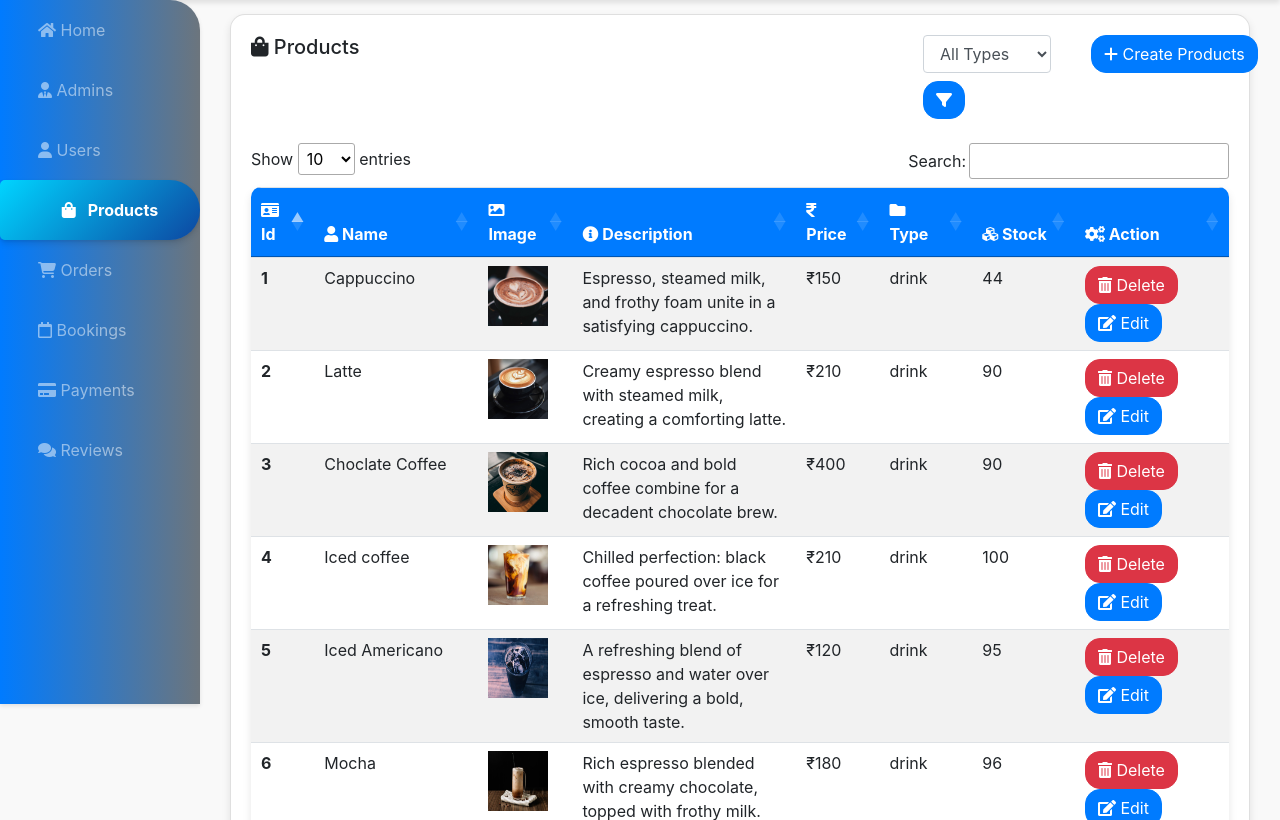
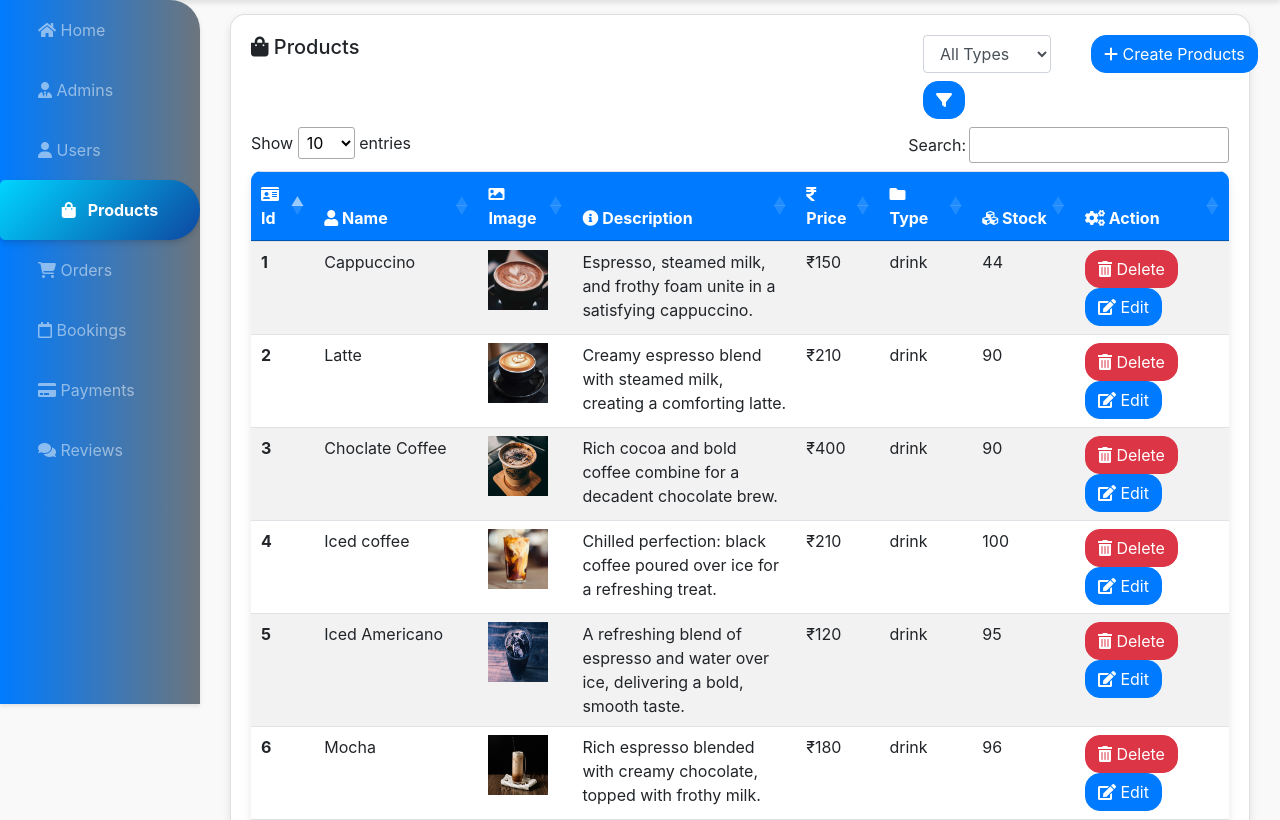
Before and after one commit to Arunabh97/Coffee-Blend, a PHP site: page /coffee-blend/admin-panel/products-admins/show-products.php in a window 1280 px wide. Shown: the part 76-896 px from the top of the page. Run offline with PHP 8.4, Linux system fonts and the light colour scheme; a user stored in the database is signed in; data comes from the database, SQL or seed files in the repository; some libraries are stand-ins or nearby versions.

Commit message:
fixed layout

```diff
--- a/admin-panel/products-admins/show-products.php
+++ b/admin-panel/products-admins/show-products.php
@@ -74,7 +74,7 @@ $allProducts = $products->fetchAll(PDO::FETCH_OBJ);
     <div class="col">
         <div class="card">
             <div class="card-body">
-                <div class="row mb-3">
+                <div class="row mb-12">
                     <div class="col-md-8">
                         <h5 class="card-title mb-4 d-inline"><i class="fas fa-shopping-bag"></i> Products</h5>
                     </div>
```
